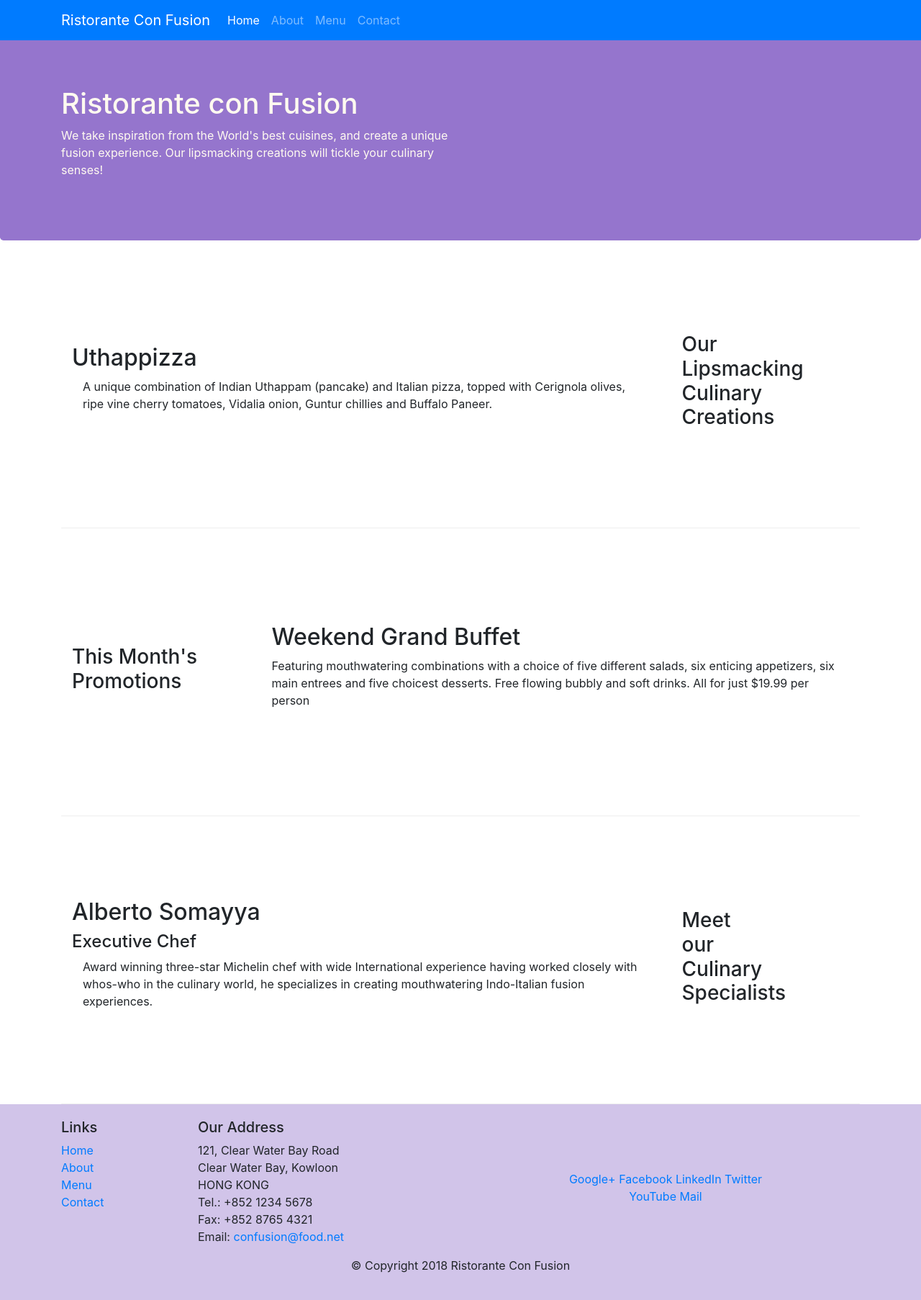
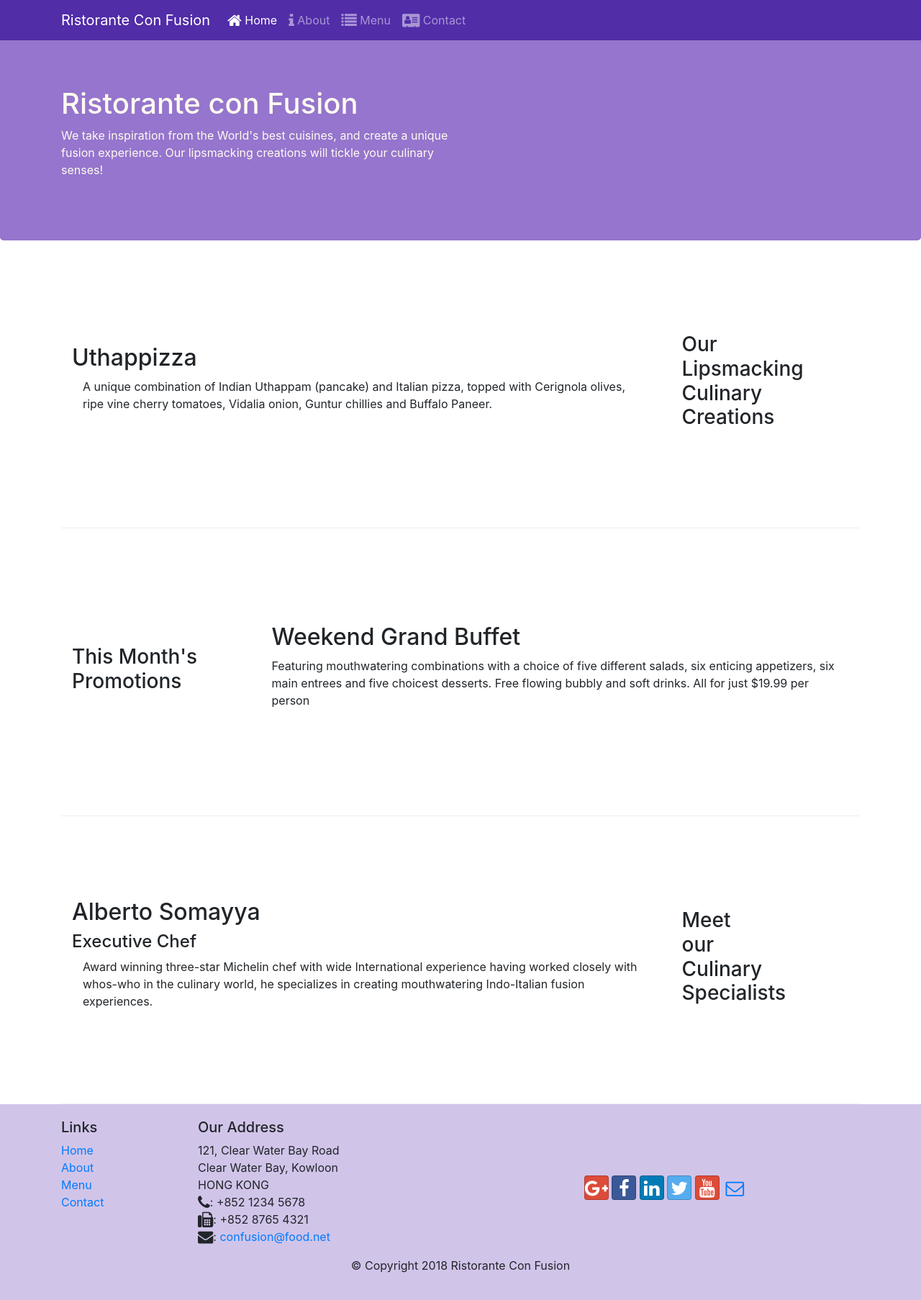
Before and after one commit to hnil206/FER201m, a website: page index.html in a window 1280 px wide. Shown: the whole page at 72% size. Drawn offline with nearby package versions, Linux system fonts and the light colour scheme.

Commit message:
Icon Fonts

```diff
--- a/aboutus.html
+++ b/aboutus.html
@@ -15,6 +15,14 @@
 			href="node_modules/bootstrap/dist/css/bootstrap.min.css"
 		/>
 		<link rel="stylesheet" href="style.css" />
+		<link
+			rel="stylesheet"
+			href="node_modules/font-awesome/css/font-awesome.min.css"
+		/>
+		<link
+			rel="stylesheet"
+			href="node_modules/bootstrap-social/bootstrap-social.css"
+		/>
 	</head>
 
 	<body>
@@ -33,17 +41,26 @@
 
 				<div class="collapse navbar-collapse" id="Navbar">
 					<ul class="navbar-nav mr-auto">
+						<li class="nav-item">
+							<a class="nav-link" href="./index.html"
+								><span class="fa fa-home fa-lg"></span> Home</a
+							>
+						</li>
 						<li class="nav-item active">
-							<a class="nav-link" href="#">Home</a>
+							<a class="nav-link" href="#"
+								><span class="fa fa-info fa-lg"></span> About</a
+							>
 						</li>
 						<li class="nav-item">
-							<a class="nav-link" href="./aboutus.html">About</a>
+							<a class="nav-link" href="#"
+								><span class="fa fa-list fa-lg"></span> Menu</a
+							>
 						</li>
 						<li class="nav-item">
-							<a class="nav-link" href="#">Menu</a>
-						</li>
-						<li class="nav-item">
-							<a class="nav-link" href="#">Contact</a>
+							<a class="nav-link" href="#"
+								><span class="fa fa-address-card fa-lg"></span>
+								Contact</a
+							>
 						</li>
 					</ul>
 				</div>
@@ -185,9 +202,9 @@
 							121, Clear Water Bay Road<br />
 							Clear Water Bay, Kowloon<br />
 							HONG KONG<br />
-							Tel.: +852 1234 5678<br />
-							Fax: +852 8765 4321<br />
-							Email:
+							<i class="fa fa-phone fa-lg"></i>: +852 1234 5678<br />
+							<i class="fa fa-fax fa-lg"></i>: +852 8765 4321<br />
+							<i class="fa fa-envelope fa-lg"></i>:
 							<a href="mailto:confusion@food.net"
 								>confusion@food.net</a
 							>
@@ -195,14 +212,34 @@
 					</div>
 					<div class="col-12 col-sm-4 align-self-center">
 						<div class="text-center">
-							<a href="http://google.com/+">Google+</a>
-							<a href="http://www.facebook.com/profile.php?id="
-								>Facebook</a
-							>
-							<a href="http://www.linkedin.com/in/">LinkedIn</a>
-							<a href="http://twitter.com/">Twitter</a>
-							<a href="http://youtube.com/">YouTube</a>
-							<a href="mailto:">Mail</a>
+							<a
+								class="btn btn-social-icon btn-google"
+								href="http://google.com/+"
+								><i class="fa fa-google-plus"></i
+							></a>
+							<a
+								class="btn btn-social-icon btn-facebook"
+								href="http://www.facebook.com/profile.php?id="
+								><i class="fa fa-facebook"></i
+							></a>
+							<a
+								class="btn btn-social-icon btn-linkedin"
+								href="http://www.linkedin.com/in/"
+								><i class="fa fa-linkedin"></i
+							></a>
+							<a
+								class="btn btn-social-icon btn-twitter"
+								href="http://twitter.com/"
+								><i class="fa fa-twitter"></i
+							></a>
+							<a
+								class="btn btn-social-icon btn-google"
+								href="http://youtube.com/"
+								><i class="fa fa-youtube"></i
+							></a>
+							<a class="btn btn-social-icon" href="mailto:"
+								><i class="fa fa-envelope-o"></i
+							></a>
 						</div>
 					</div>
 				</div>
--- a/index.html
+++ b/index.html
@@ -15,6 +15,14 @@
 			href="node_modules/bootstrap/dist/css/bootstrap.min.css"
 		/>
 		<link rel="stylesheet" href="style.css" />
+		<link
+			rel="stylesheet"
+			href="node_modules/font-awesome/css/font-awesome.min.css"
+		/>
+		<link
+			rel="stylesheet"
+			href="node_modules/bootstrap-social/bootstrap-social.css"
+		/>
 	</head>
 
 	<body>
@@ -34,38 +42,28 @@
 				<div class="collapse navbar-collapse" id="Navbar">
 					<ul class="navbar-nav mr-auto">
 						<li class="nav-item active">
-							<a class="nav-link" href="#">Home</a>
+							<a class="nav-link" href="#"
+								><span class="fa fa-home fa-lg"></span> Home</a
+							>
 						</li>
 						<li class="nav-item">
-							<a class="nav-link" href="./aboutus.html">About</a>
+							<a class="nav-link" href="./aboutus.html"
+								><span class="fa fa-info fa-lg"></span> About</a
+							>
 						</li>
 						<li class="nav-item">
-							<a class="nav-link" href="#">Menu</a>
+							<a class="nav-link" href="#"
+								><span class="fa fa-list fa-lg"></span> Menu</a
+							>
 						</li>
 						<li class="nav-item">
-							<a class="nav-link" href="#">Contact</a>
+							<a class="nav-link" href="#"
+								><span class="fa fa-address-card fa-lg"></span>
+								Contact</a
+							>
 						</li>
 					</ul>
 				</div>
-			</div>
-		</nav>
-		<nav class="navbar navbar-dark navbar-expand-sm bg-primary fixed-top">
-			<div class="container">
-				<a class="navbar-brand" href="#">Ristorante Con Fusion</a>
-				<ul class="navbar-nav mr-auto">
-					<li class="nav-item active">
-						<a class="nav-link" href="#">Home</a>
-					</li>
-					<li class="nav-item">
-						<a class="nav-link" href="./aboutus.html">About</a>
-					</li>
-					<li class="nav-item">
-						<a class="nav-link" href="#">Menu</a>
-					</li>
-					<li class="nav-item">
-						<a class="nav-link" href="#">Contact</a>
-					</li>
-				</ul>
 			</div>
 		</nav>
 
@@ -156,24 +154,44 @@
 							121, Clear Water Bay Road<br />
 							Clear Water Bay, Kowloon<br />
 							HONG KONG<br />
-							Tel.: +852 1234 5678<br />
-							Fax: +852 8765 4321<br />
-							Email:
+							<i class="fa fa-phone fa-lg"></i>: +852 1234 5678<br />
+							<i class="fa fa-fax fa-lg"></i>: +852 8765 4321<br />
+							<i class="fa fa-envelope fa-lg"></i>:
 							<a href="mailto:confusion@food.net"
 								>confusion@food.net</a
 							>
 						</address>
 					</div>
 					<div class="col-12 col-sm-4 align-self-center">
-						<div class="col-auto text-center">
-							<a href="http://google.com/+">Google+</a>
-							<a href="http://www.facebook.com/profile.php?id="
-								>Facebook</a
-							>
-							<a href="http://www.linkedin.com/in/">LinkedIn</a>
-							<a href="http://twitter.com/">Twitter</a>
-							<a href="http://youtube.com/">YouTube</a>
-							<a href="mailto:">Mail</a>
+						<div class="text-center">
+							<a
+								class="btn btn-social-icon btn-google"
+								href="http://google.com/+"
+								><i class="fa fa-google-plus"></i
+							></a>
+							<a
+								class="btn btn-social-icon btn-facebook"
+								href="http://www.facebook.com/profile.php?id="
+								><i class="fa fa-facebook"></i
+							></a>
+							<a
+								class="btn btn-social-icon btn-linkedin"
+								href="http://www.linkedin.com/in/"
+								><i class="fa fa-linkedin"></i
+							></a>
+							<a
+								class="btn btn-social-icon btn-twitter"
+								href="http://twitter.com/"
+								><i class="fa fa-twitter"></i
+							></a>
+							<a
+								class="btn btn-social-icon btn-google"
+								href="http://youtube.com/"
+								><i class="fa fa-youtube"></i
+							></a>
+							<a class="btn btn-social-icon" href="mailto:"
+								><i class="fa fa-envelope-o"></i
+							></a>
 						</div>
 					</div>
 				</div>
--- a/package.json
+++ b/package.json
@@ -15,6 +15,8 @@
   },
   "dependencies": {
     "bootstrap": "^4.0.0",
+    "bootstrap-social": "^5.1.1",
+    "font-awesome": "^4.7.0",
     "jquery": "^3.3.1",
     "popper.js": "^1.12.9"
   }
```
Also changed, not shown: 1 other file.
